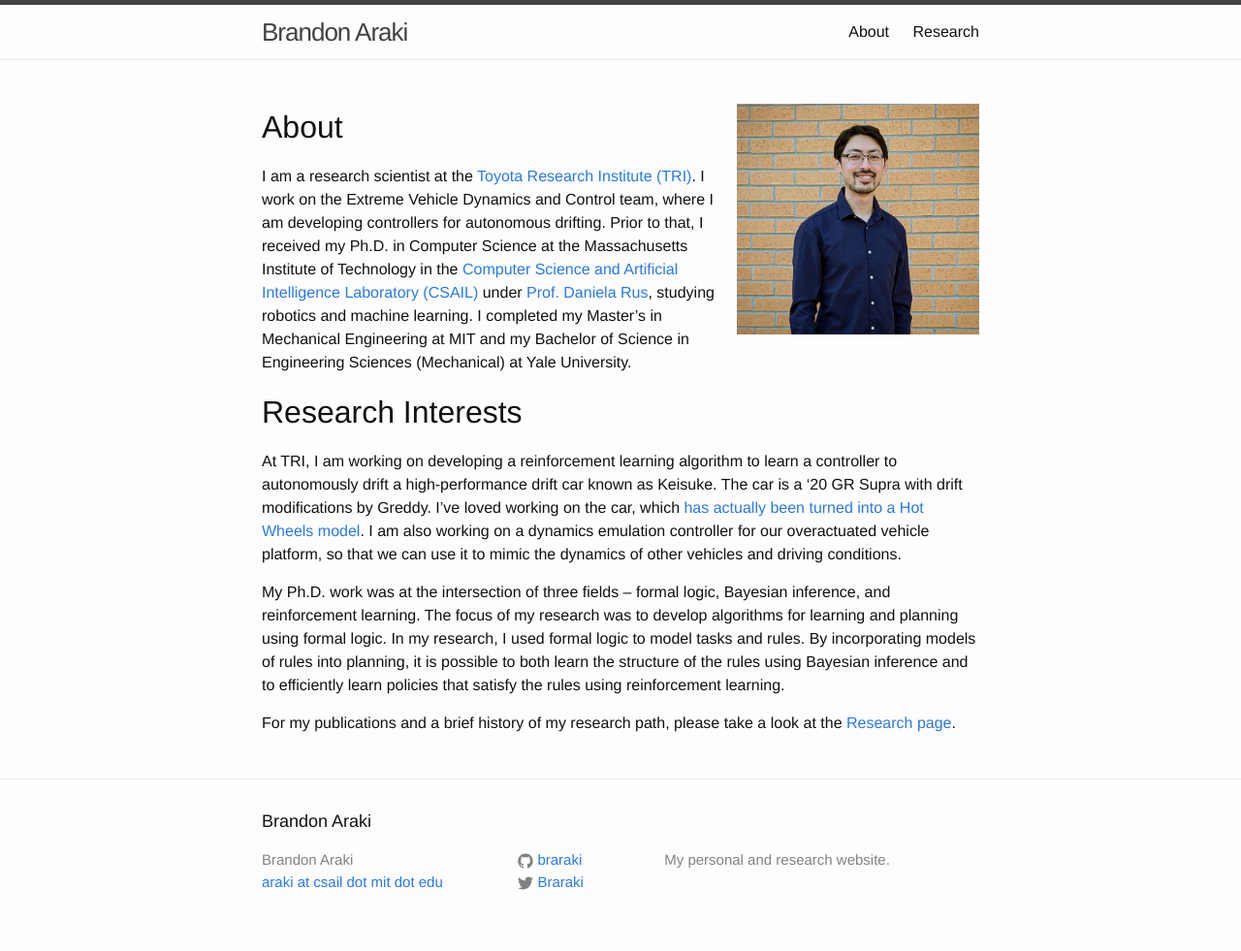
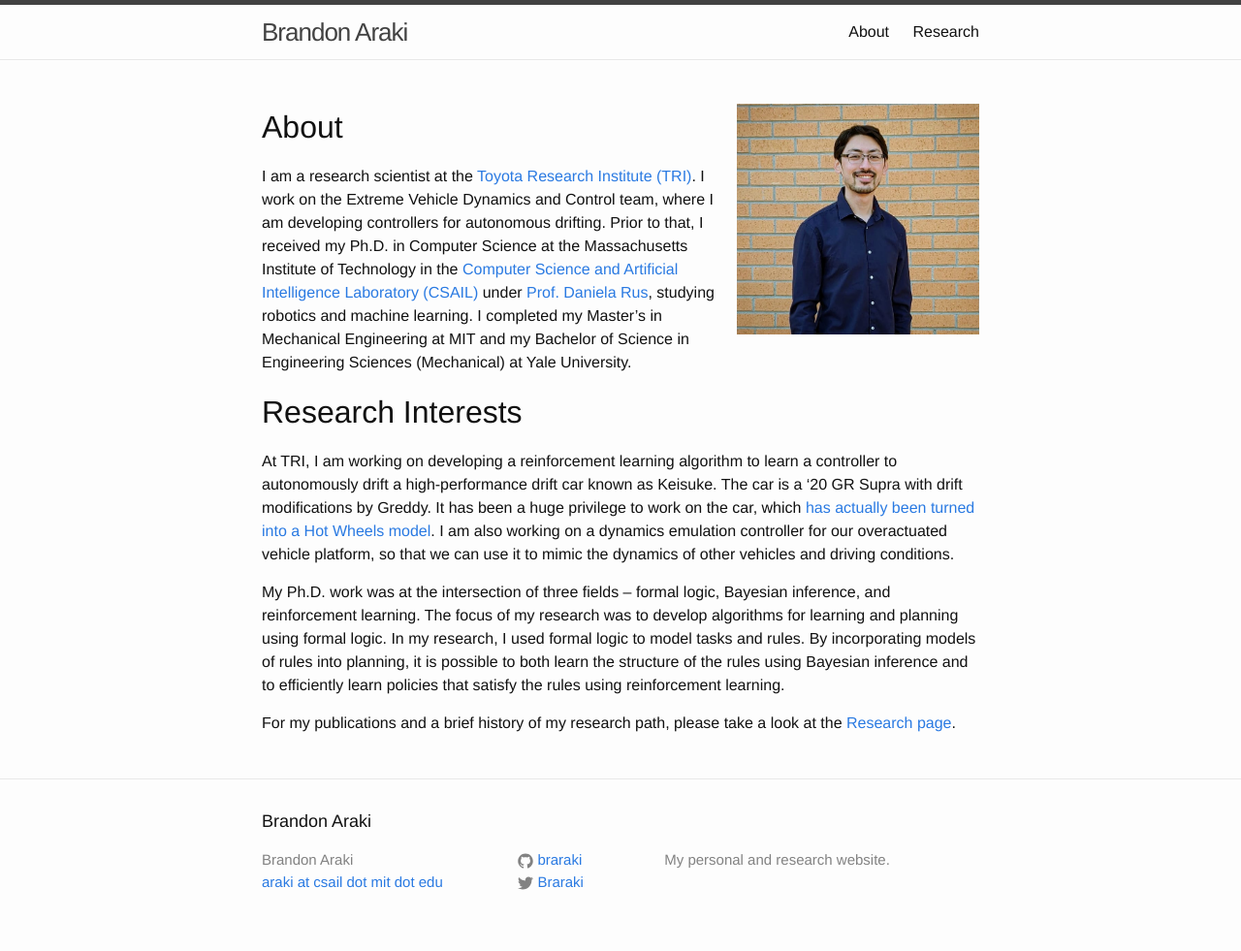
Before and after one commit to braraki/braraki.github.io, a Jekyll site: the page built from index.md, in a window 1280 px wide. Shown: the whole page at 97% size. Built offline with Jekyll 4.4.1, drawn with Linux system fonts in a browser that asks for light colours.

Commit message:
minor update

```diff
--- a/index.md
+++ b/index.md
@@ -13,7 +13,7 @@ I am a research scientist at the [Toyota Research Institute (TRI)](https://www.t
 
 # Research Interests
 
-At TRI, I am working on developing a reinforcement learning algorithm to learn a controller to autonomously drift a high-performance drift car known as Keisuke. The car is a '20 GR Supra with drift modifications by Greddy. I've loved working on the car, which [has actually been turned into a Hot Wheels model](https://www.youtube.com/watch?v=otO4i_9f3jk). I am also working on a dynamics emulation controller for our overactuated vehicle platform, so that we can use it to mimic the dynamics of other vehicles and driving conditions.
+At TRI, I am working on developing a reinforcement learning algorithm to learn a controller to autonomously drift a high-performance drift car known as Keisuke. The car is a '20 GR Supra with drift modifications by Greddy. It has been a huge privilege to work on the car, which [has actually been turned into a Hot Wheels model](https://www.youtube.com/watch?v=otO4i_9f3jk). I am also working on a dynamics emulation controller for our overactuated vehicle platform, so that we can use it to mimic the dynamics of other vehicles and driving conditions.
 
 My Ph.D. work was at the intersection of three fields -- formal logic, Bayesian inference, and reinforcement learning. The focus of my research was to develop algorithms for learning and planning using formal logic. In my research, I used formal logic to model tasks and rules. By incorporating models of rules into planning, it is possible to both learn the structure of the rules using Bayesian inference and to efficiently learn policies that satisfy the rules using reinforcement learning.
 
```
